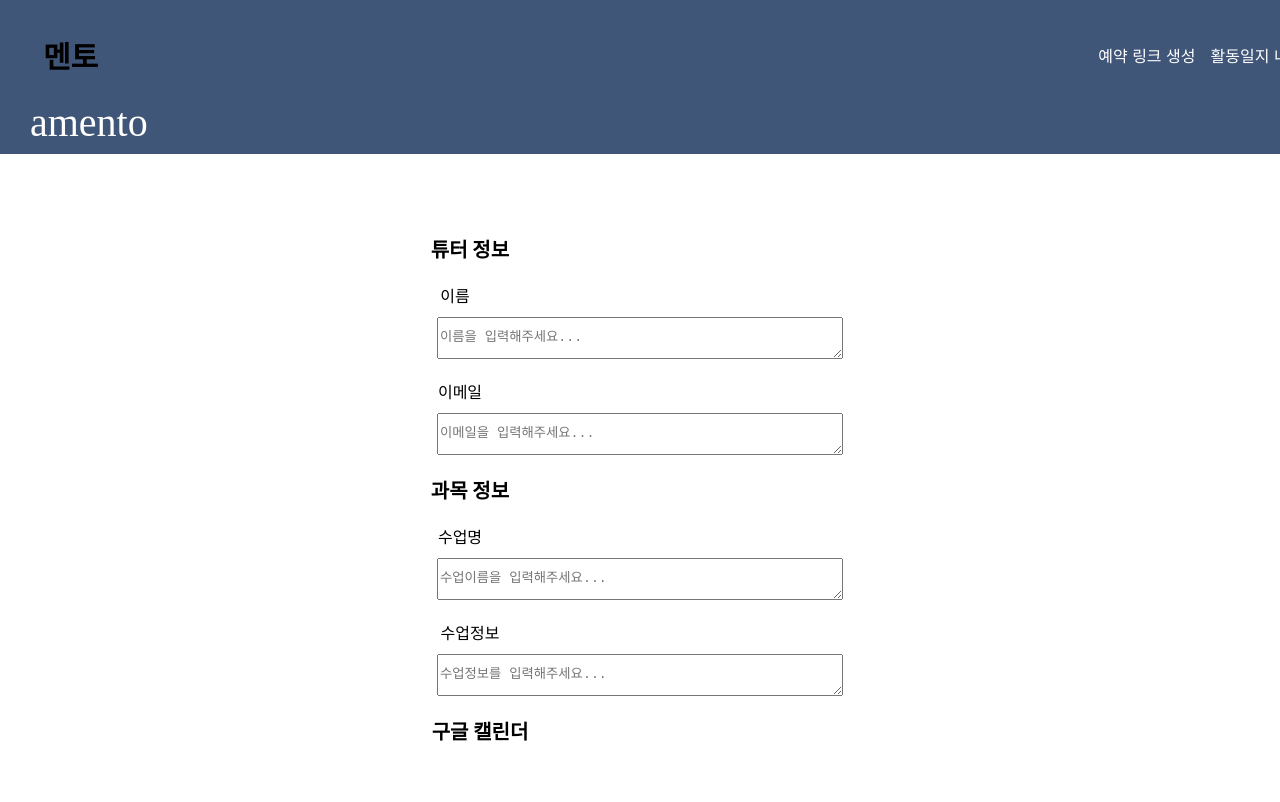
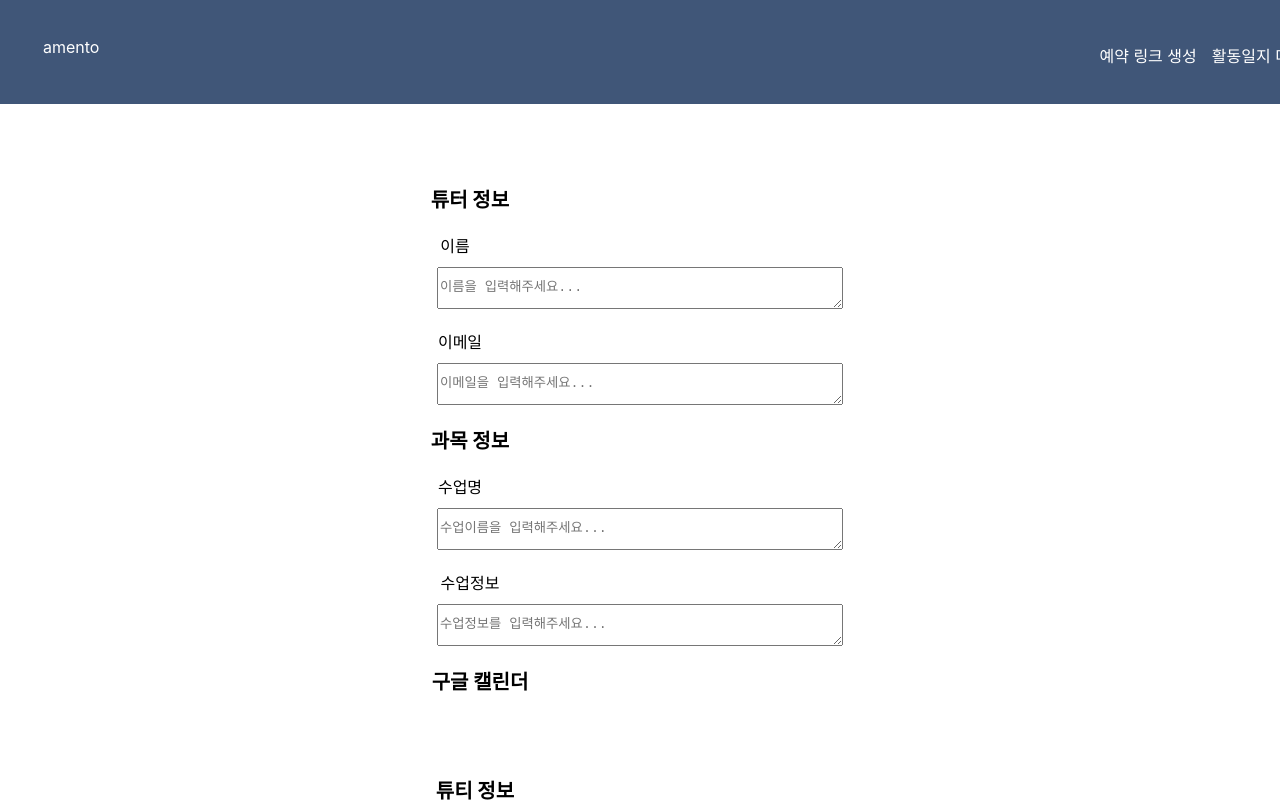
Before and after one commit to hun9008/ajouton_tutor, a React (Create React App) app in the folder front/ajouton/: page / in a window 1280 px wide. Shown: the top 802 px of the page. Built offline with nearby package versions, Linux system fonts and the light colour scheme.

Commit message:
Fix: move header logo

```diff
--- a/front/ajouton/src/Header.js
+++ b/front/ajouton/src/Header.js
@@ -1,8 +1,12 @@
 import React from "react";
-import { Link } from "react-router-dom";
-import MetorReport from "./MentorReport";
+
+
 
 function Header() {
+
+
+
+
     const headerStyle = {
         background: "#405678",
         display: "flex",
@@ -18,21 +22,35 @@ function Header() {
         flexShrink: 0,
         marginLeft: "1000px",
         gap : "15px",
+
         color:"#FFF",
         size: "18px",
         style: "normal",
         weight: "700",
     }
 
+
+    const bar_text= {
+        textalign: "center",
+        font: "Frieda",
+        size: "40px",
+        style: "normal",
+        weight: "400",
+       height: "37px",
+        marginleft: "30px",
+        color:"#FFF",
+      }
+
     return (
         <div style={headerStyle}>
-            <h1 className="title">멘토</h1>
+            <div style={bar_text}>amento</div>
+
+
             <div style={subMenu}>
-                <p>예약 링크 생성</p>
+            <p>예약 링크 생성</p>
+            <p>활동일지 다운로드</p>
+            </div>
 
-                    <p Link to="/MentorReport">활동일지 내보내기</p>
-
-            </div>
         </div>
     );
 }
--- a/front/ajouton/src/login.js
+++ b/front/ajouton/src/login.js
@@ -41,9 +41,6 @@ const App = () => {
 
     return (
         <div className="login">
-            <div className="bar">
-                <div className="bar_text">amento</div>
-            </div>
             <div style={{marginRight:340, marginTop: 80, fontWeight: 'bold', fontSize: 20}}>튜터 정보</div>
             <br/>
             <div style={{marginRight:370, marginBottom: 10}}>이름</div>
```
